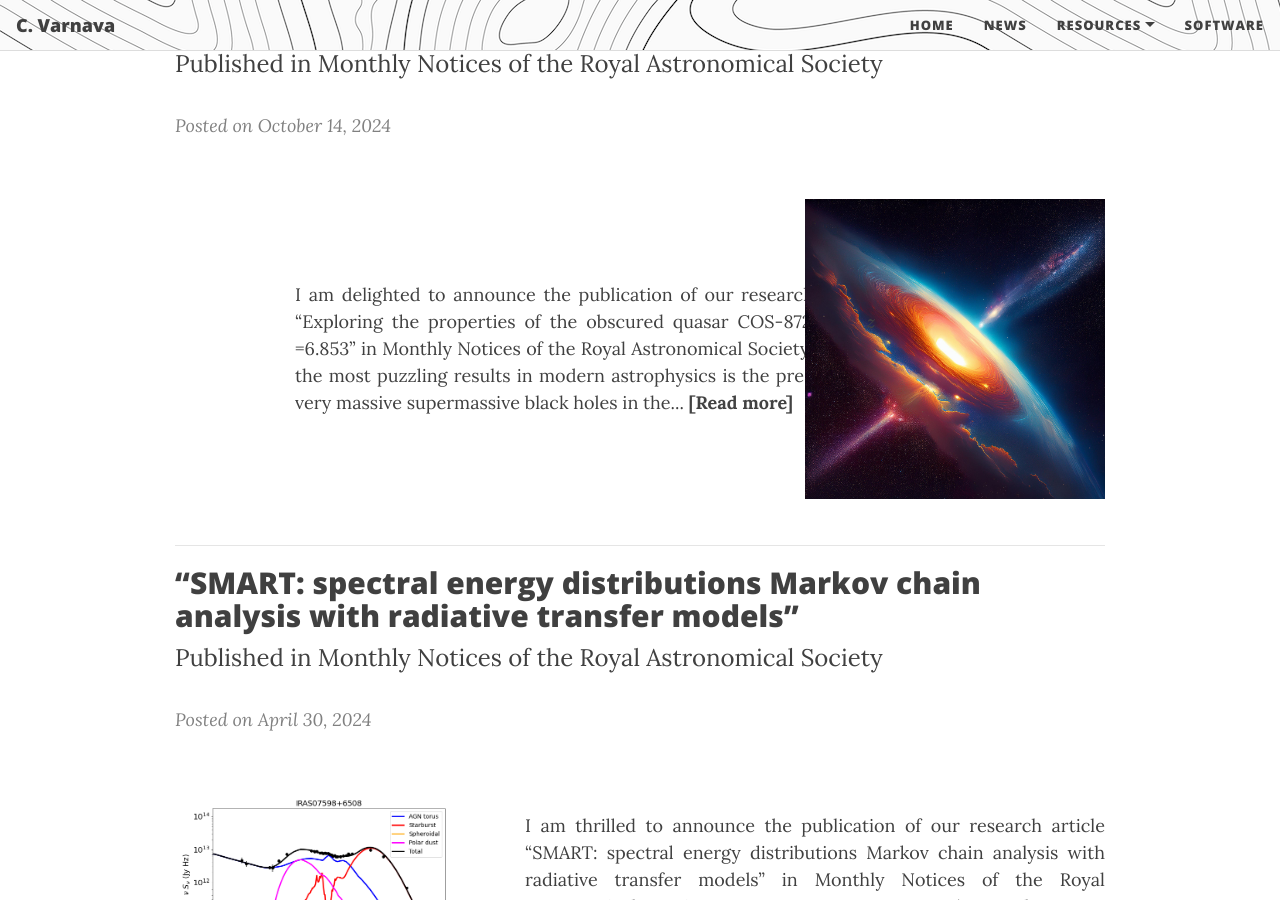
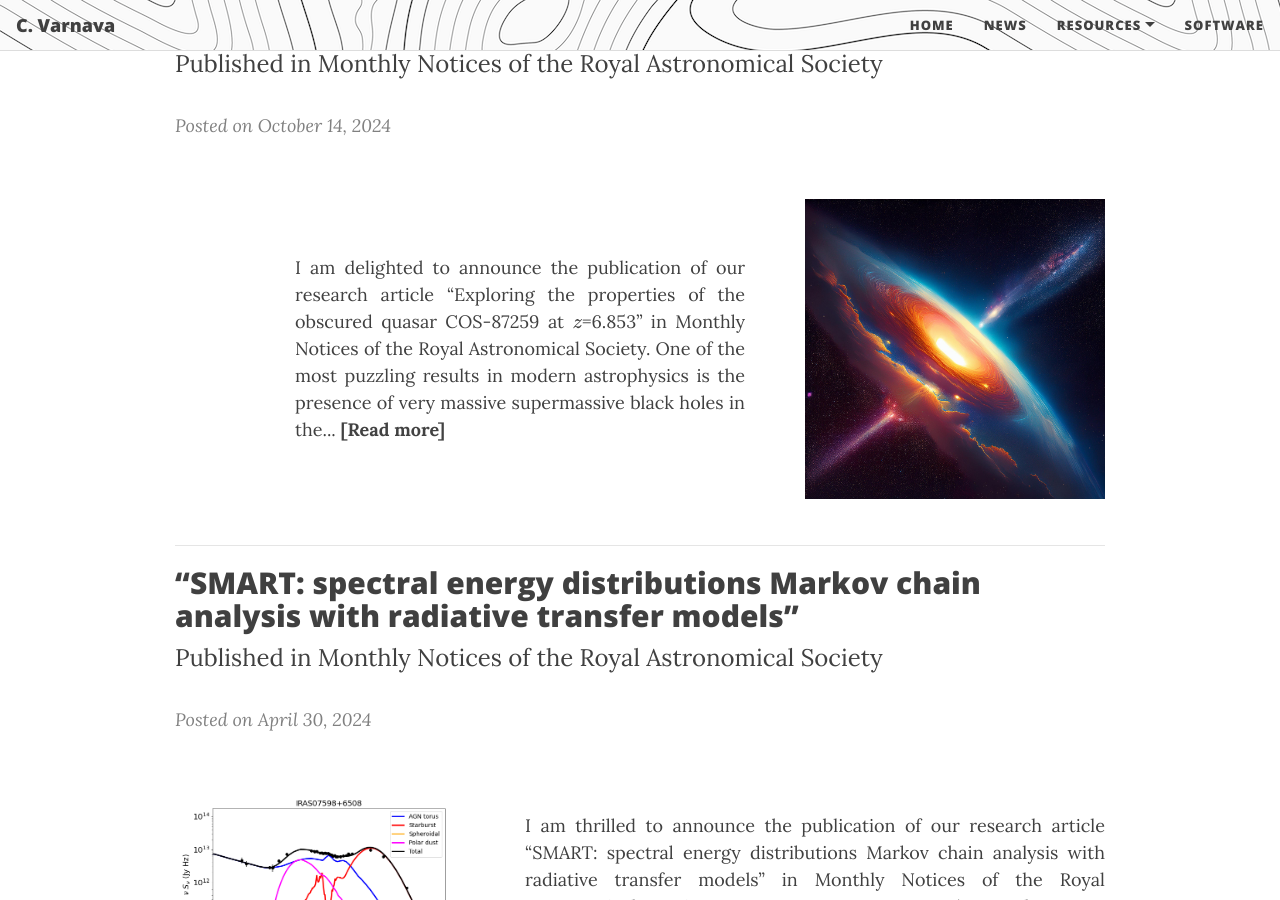
Before and after one commit to ch-var/ch-var.github.io, a Jekyll site: the page built from news.html, in a window 1280 px wide and 900 px high, scrolled down 868 px. Built offline with Jekyll 4.4.1, drawn with Linux system fonts in a browser that asks for light colours; formulas are drawn with MathJax 3.

Commit message:
Update news.html

```diff
--- a/news.html
+++ b/news.html
@@ -49,7 +49,7 @@
 
 <div style="display: flex; justify-content: space-between; align-items: center; flex-wrap: wrap;">
   <p style="text-align: justify; flex: 1; margin-left: 20px; margin-right: 30px;">I am delighted to announce the publication of our research article “Exploring the properties of the obscured quasar COS-87259 at \(z\)=6.853” in Monthly Notices of the Royal Astronomical Society. One of the most puzzling results in modern astrophysics is the presence of very massive supermassive black holes in the... <a href="https://ch-var.github.io/2024-10-14-COS-87529"><b style="color:#424242";>[Read more]</b></a></p>
-  <p><img src="/assets/img/SMBH.jpg" style="max-width: 300px; height: auto;"/></p>
+  <p style="margin-left: 30px;"><img src="/assets/img/SMBH.jpg" style="max-width: 300px; height: auto;"/></p>
 </div>
 
 <hr size="2" style="margin-left: -100px; margin-right: -100px;">
```
